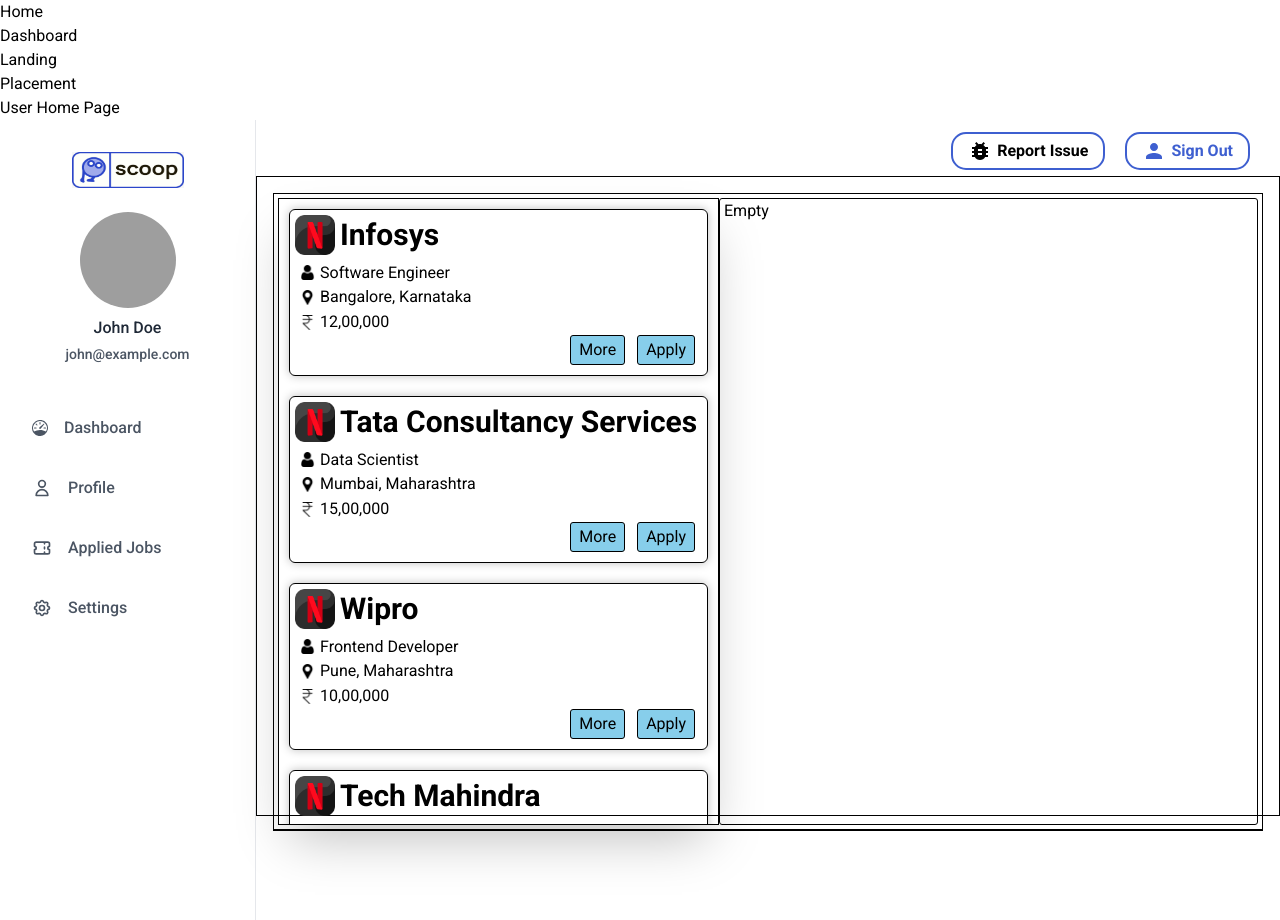
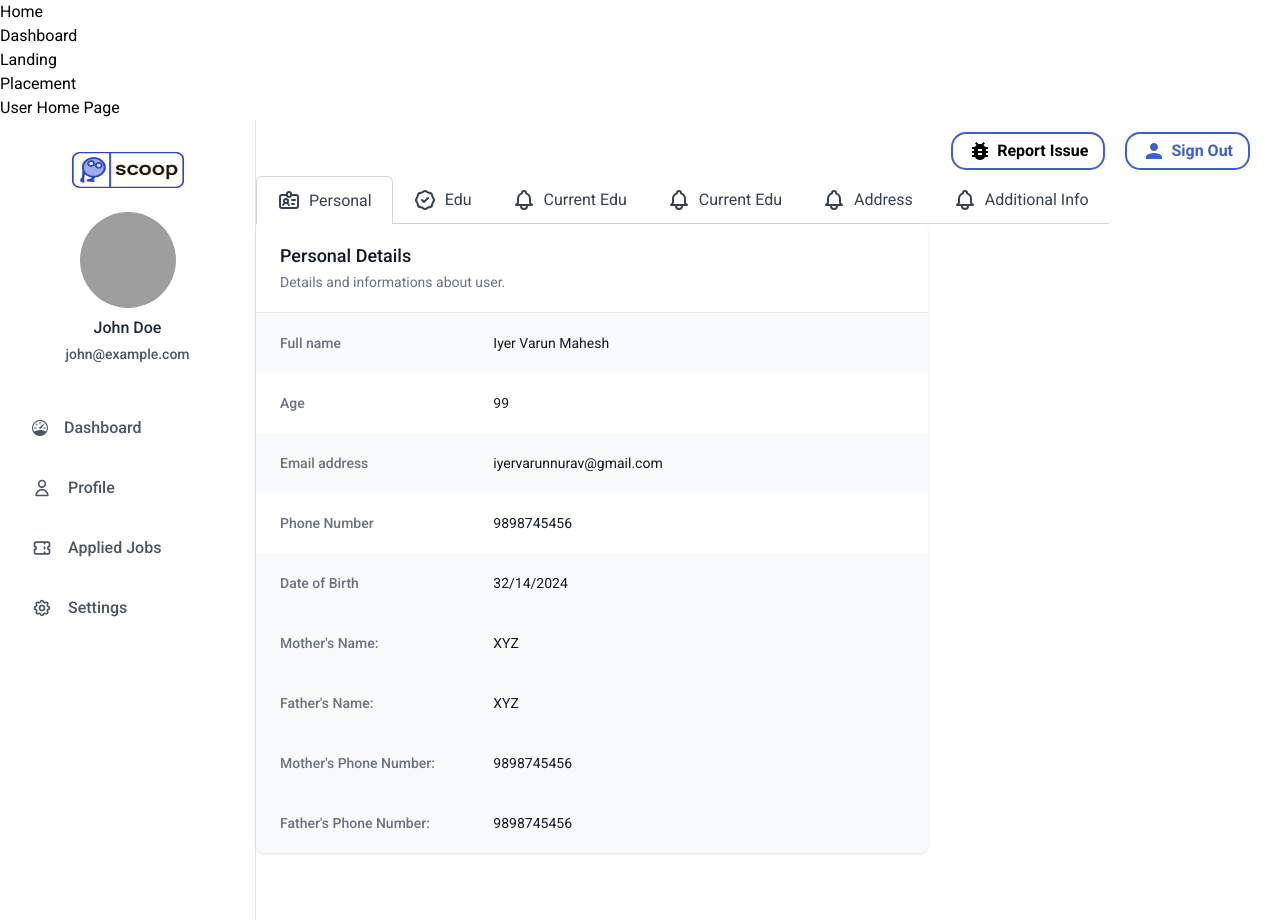
Before and after one commit to shreyanzjain/scoop-mern, a React (Vite) app in the folder frontend/: page /user-page in a window 1280 px wide. Built offline with nearby package versions, Linux system fonts and the light colour scheme; grey boxes are pictures that could not be loaded.

Commit message:
update user profile section

```diff
--- /dev/null
+++ b/frontend/src/components/UserUI/Personal.jsx
@@ -0,0 +1,96 @@
+import React from 'react'
+
+const Personal = () => {
+  return (
+    <div>
+        <div class="bg-white max-w-2xl shadow overflow-hidden sm:rounded-lg">
+    <div class="px-4 py-5 sm:px-6">
+        <h3 class="text-lg leading-6 font-medium text-gray-900">
+            Personal Details
+        </h3>
+        <p class="mt-1 max-w-2xl text-sm text-gray-500">
+            Details and informations about user.
+        </p>
+    </div>
+    <div class="border-t border-gray-200">
+        <dl>
+            <div class="bg-gray-50 px-4 py-5 sm:grid sm:grid-cols-3 sm:gap-4 sm:px-6">
+                <dt class="text-sm font-medium text-gray-500">
+                    Full name
+                </dt>
+                <dd class="mt-1 text-sm text-gray-900 sm:mt-0 sm:col-span-2">
+                    Iyer Varun Mahesh
+                </dd>
+            </div>
+            <div class="bg-white px-4 py-5 sm:grid sm:grid-cols-3 sm:gap-4 sm:px-6">
+                <dt class="text-sm font-medium text-gray-500">
+                    Age
+                </dt>
+                <dd class="mt-1 text-sm text-gray-900 sm:mt-0 sm:col-span-2">
+                    99
+                </dd>
+            </div>
+            <div class="bg-gray-50 px-4 py-5 sm:grid sm:grid-cols-3 sm:gap-4 sm:px-6">
+                <dt class="text-sm font-medium text-gray-500">
+                    Email address
+                </dt>
+                <dd class="mt-1 text-sm text-gray-900 sm:mt-0 sm:col-span-2">
+                    iyervarunnurav@gmail.com
+                </dd>
+            </div>
+            <div class="bg-white px-4 py-5 sm:grid sm:grid-cols-3 sm:gap-4 sm:px-6">
+                <dt class="text-sm font-medium text-gray-500">
+                    Phone Number
+                </dt>
+                <dd class="mt-1 text-sm text-gray-900 sm:mt-0 sm:col-span-2">
+                    9898745456
+                </dd>
+            </div>
+            <div class="bg-gray-50 px-4 py-5 sm:grid sm:grid-cols-3 sm:gap-4 sm:px-6">
+                <dt class="text-sm font-medium text-gray-500">
+                    Date of Birth
+                </dt>
+                <dd class="mt-1 text-sm text-gray-900 sm:mt-0 sm:col-span-2">
+                    32/14/2024
+                </dd>
+            </div>
+            <div class="bg-gray-50 px-4 py-5 sm:grid sm:grid-cols-3 sm:gap-4 sm:px-6">
+                <dt class="text-sm font-medium text-gray-500">
+                    Mother's Name:
+                </dt>
+                <dd class="mt-1 text-sm text-gray-900 sm:mt-0 sm:col-span-2">
+                    XYZ
+                </dd>
+            </div>
+            <div class="bg-gray-50 px-4 py-5 sm:grid sm:grid-cols-3 sm:gap-4 sm:px-6">
+                <dt class="text-sm font-medium text-gray-500">
+                    Father's Name:
+                </dt>
+                <dd class="mt-1 text-sm text-gray-900 sm:mt-0 sm:col-span-2">
+                    XYZ
+                </dd>
+            </div>
+            <div class="bg-gray-50 px-4 py-5 sm:grid sm:grid-cols-3 sm:gap-4 sm:px-6">
+                <dt class="text-sm font-medium text-gray-500">
+                    Mother's Phone Number:
+                </dt>
+                <dd class="mt-1 text-sm text-gray-900 sm:mt-0 sm:col-span-2">
+                    9898745456
+                </dd>
+            </div>
+            <div class="bg-gray-50 px-4 py-5 sm:grid sm:grid-cols-3 sm:gap-4 sm:px-6">
+                <dt class="text-sm font-medium text-gray-500">
+                    Father's Phone Number:
+                </dt>
+                <dd class="mt-1 text-sm text-gray-900 sm:mt-0 sm:col-span-2">
+                    9898745456
+                </dd>
+            </div>
+        </dl>
+    </div>
+</div>
+    </div>
+  )
+}
+
+export default Personal
--- /dev/null
+++ b/frontend/src/components/UserUI/UserProfile.jsx
@@ -0,0 +1,13 @@
+import React from 'react'
+import UserProfileNav from './UserProfileNav'
+import Personal from './Personal'
+const UserProfile = () => {
+  return (
+    <div>
+        <UserProfileNav />
+        <Personal />
+    </div>
+  )
+}
+
+export default UserProfile
--- /dev/null
+++ b/frontend/src/components/UserUI/UserProfileNav.jsx
@@ -0,0 +1,71 @@
+import React from 'react'
+
+const UserProfileNav = () => {
+  return (
+    <div>
+        <div class="flex overflow-x-auto whitespace-nowrap">
+    <button class="inline-flex items-center h-12 px-2 py-2 text-center text-gray-700 border border-b-0 border-gray-300 sm:px-4 dark:border-gray-500 rounded-t-md -px-1 dark:text-white whitespace-nowrap focus:outline-none">
+        <svg xmlns="http://www.w3.org/2000/svg" class="w-4 h-4 mx-1 sm:w-6 sm:h-6" fill="none" viewBox="0 0 24 24" stroke="currentColor">
+            <path stroke-linecap="round" stroke-linejoin="round" stroke-width="2" d="M10 6H5a2 2 0 00-2 2v9a2 2 0 002 2h14a2 2 0 002-2V8a2 2 0 00-2-2h-5m-4 0V5a2 2 0 114 0v1m-4 0a2 2 0 104 0m-5 8a2 2 0 100-4 2 2 0 000 4zm0 0c1.306 0 2.417.835 2.83 2M9 14a3.001 3.001 0 00-2.83 2M15 11h3m-3 4h2" />
+        </svg>
+
+        <span class="mx-1 text-sm sm:text-base">
+            Personal
+        </span>
+    </button>
+
+    <button class="inline-flex items-center h-12 px-2 py-2 text-center text-gray-700 bg-transparent border-b border-gray-300 sm:px-4 dark:border-gray-500 -px-1 dark:text-white whitespace-nowrap cursor-base focus:outline-none hover:border-gray-400 dark:hover:border-gray-300">
+        <svg xmlns="http://www.w3.org/2000/svg" class="w-4 h-4 mx-1 sm:w-6 sm:h-6" fill="none" viewBox="0 0 24 24" stroke="currentColor">
+            <path stroke-linecap="round" stroke-linejoin="round" stroke-width="2" d="M9 12l2 2 4-4M7.835 4.697a3.42 3.42 0 001.946-.806 3.42 3.42 0 014.438 0 3.42 3.42 0 001.946.806 3.42 3.42 0 013.138 3.138 3.42 3.42 0 00.806 1.946 3.42 3.42 0 010 4.438 3.42 3.42 0 00-.806 1.946 3.42 3.42 0 01-3.138 3.138 3.42 3.42 0 00-1.946.806 3.42 3.42 0 01-4.438 0 3.42 3.42 0 00-1.946-.806 3.42 3.42 0 01-3.138-3.138 3.42 3.42 0 00-.806-1.946 3.42 3.42 0 010-4.438 3.42 3.42 0 00.806-1.946 3.42 3.42 0 013.138-3.138z" />
+        </svg>
+
+        <span class="mx-1 text-sm sm:text-base">
+            Edu
+        </span>
+    </button>
+
+    <button class="inline-flex items-center h-12 px-2 py-2 text-center text-gray-700 bg-transparent border-b border-gray-300 sm:px-4 dark:border-gray-500 -px-1 dark:text-white whitespace-nowrap cursor-base focus:outline-none hover:border-gray-400 dark:hover:border-gray-300">
+        <svg xmlns="http://www.w3.org/2000/svg" class="w-4 h-4 mx-1 sm:w-6 sm:h-6" fill="none" viewBox="0 0 24 24" stroke="currentColor">
+            <path stroke-linecap="round" stroke-linejoin="round" stroke-width="2" d="M15 17h5l-1.405-1.405A2.032 2.032 0 0118 14.158V11a6.002 6.002 0 00-4-5.659V5a2 2 0 10-4 0v.341C7.67 6.165 6 8.388 6 11v3.159c0 .538-.214 1.055-.595 1.436L4 17h5m6 0v1a3 3 0 11-6 0v-1m6 0H9" />
+        </svg>
+
+        <span class="mx-1 text-sm sm:text-base">
+            Current Edu
+        </span>
+    </button>
+
+    <button class="inline-flex items-center h-12 px-2 py-2 text-center text-gray-700 bg-transparent border-b border-gray-300 sm:px-4 dark:border-gray-500 -px-1 dark:text-white whitespace-nowrap cursor-base focus:outline-none hover:border-gray-400 dark:hover:border-gray-300">
+        <svg xmlns="http://www.w3.org/2000/svg" class="w-4 h-4 mx-1 sm:w-6 sm:h-6" fill="none" viewBox="0 0 24 24" stroke="currentColor">
+            <path stroke-linecap="round" stroke-linejoin="round" stroke-width="2" d="M15 17h5l-1.405-1.405A2.032 2.032 0 0118 14.158V11a6.002 6.002 0 00-4-5.659V5a2 2 0 10-4 0v.341C7.67 6.165 6 8.388 6 11v3.159c0 .538-.214 1.055-.595 1.436L4 17h5m6 0v1a3 3 0 11-6 0v-1m6 0H9" />
+        </svg>
+
+        <span class="mx-1 text-sm sm:text-base">
+            Current Edu
+        </span>
+    </button>
+
+    <button class="inline-flex items-center h-12 px-2 py-2 text-center text-gray-700 bg-transparent border-b border-gray-300 sm:px-4 dark:border-gray-500 -px-1 dark:text-white whitespace-nowrap cursor-base focus:outline-none hover:border-gray-400 dark:hover:border-gray-300">
+        <svg xmlns="http://www.w3.org/2000/svg" class="w-4 h-4 mx-1 sm:w-6 sm:h-6" fill="none" viewBox="0 0 24 24" stroke="currentColor">
+            <path stroke-linecap="round" stroke-linejoin="round" stroke-width="2" d="M15 17h5l-1.405-1.405A2.032 2.032 0 0118 14.158V11a6.002 6.002 0 00-4-5.659V5a2 2 0 10-4 0v.341C7.67 6.165 6 8.388 6 11v3.159c0 .538-.214 1.055-.595 1.436L4 17h5m6 0v1a3 3 0 11-6 0v-1m6 0H9" />
+        </svg>
+
+        <span class="mx-1 text-sm sm:text-base">
+            Address
+        </span>
+    </button>
+
+    <button class="inline-flex items-center h-12 px-2 py-2 text-center text-gray-700 bg-transparent border-b border-gray-300 sm:px-4 dark:border-gray-500 -px-1 dark:text-white whitespace-nowrap cursor-base focus:outline-none hover:border-gray-400 dark:hover:border-gray-300">
+        <svg xmlns="http://www.w3.org/2000/svg" class="w-4 h-4 mx-1 sm:w-6 sm:h-6" fill="none" viewBox="0 0 24 24" stroke="currentColor">
+            <path stroke-linecap="round" stroke-linejoin="round" stroke-width="2" d="M15 17h5l-1.405-1.405A2.032 2.032 0 0118 14.158V11a6.002 6.002 0 00-4-5.659V5a2 2 0 10-4 0v.341C7.67 6.165 6 8.388 6 11v3.159c0 .538-.214 1.055-.595 1.436L4 17h5m6 0v1a3 3 0 11-6 0v-1m6 0H9" />
+        </svg>
+
+        <span class="mx-1 text-sm sm:text-base">
+            Additional Info
+        </span>
+    </button>
+    </div>
+    </div>
+  )
+}
+
+export default UserProfileNav
--- a/frontend/src/components/UserUI/UserUI.jsx
+++ b/frontend/src/components/UserUI/UserUI.jsx
@@ -3,6 +3,7 @@
 import UserNavbar from './UserNavbar'
 import styled from "styled-components";
 import Dashboard from "../Dashboard/Dashboard.jsx"
+import UserProfile from './UserProfile';
 
 const Container = styled.div`
   display: flex;
@@ -19,7 +20,8 @@
       <UserSideBar />
       <Main>
         <UserNavbar />
-        <Dashboard />
+        {/* <Dashboard /> */}
+        <UserProfile />
       </Main>
     </Container>
 
```
